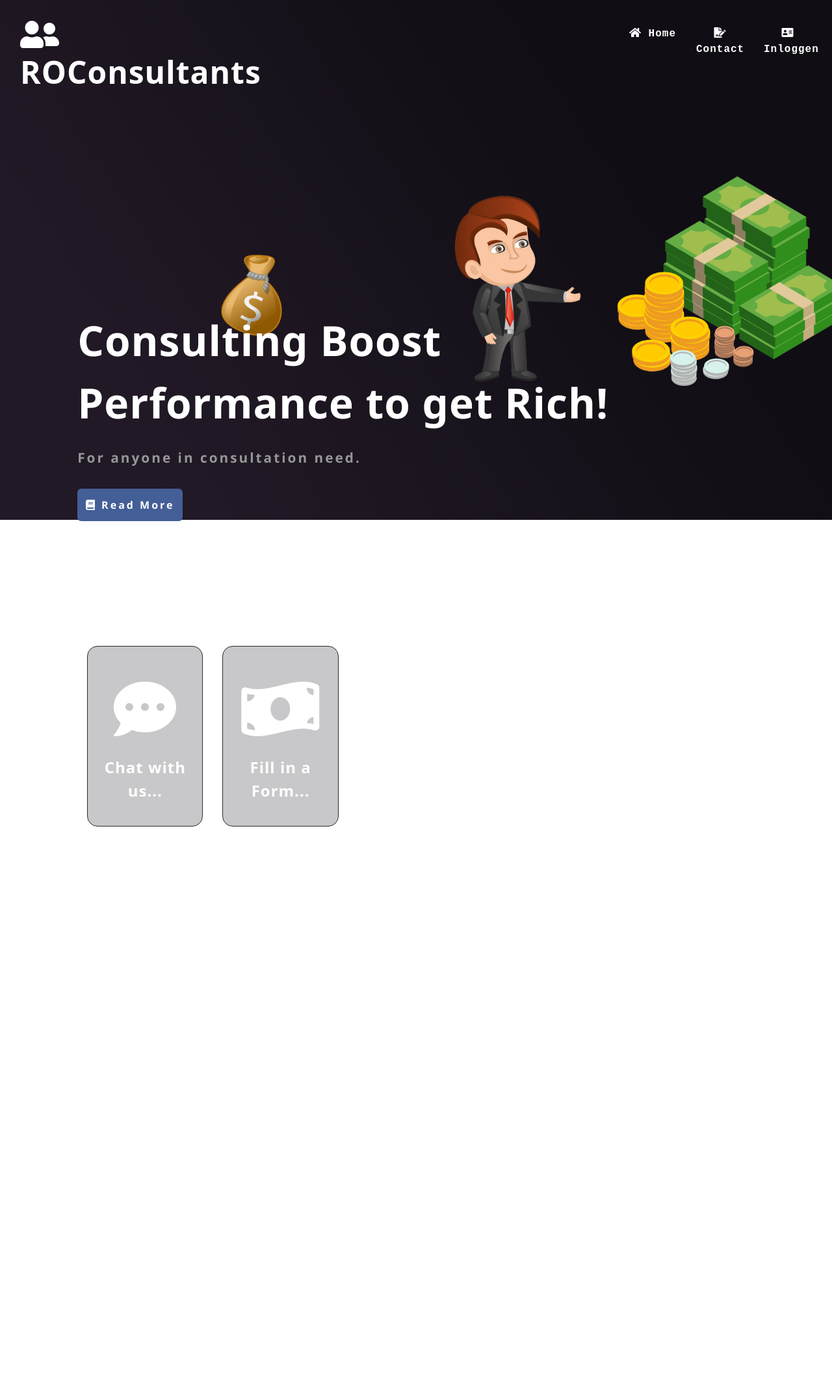
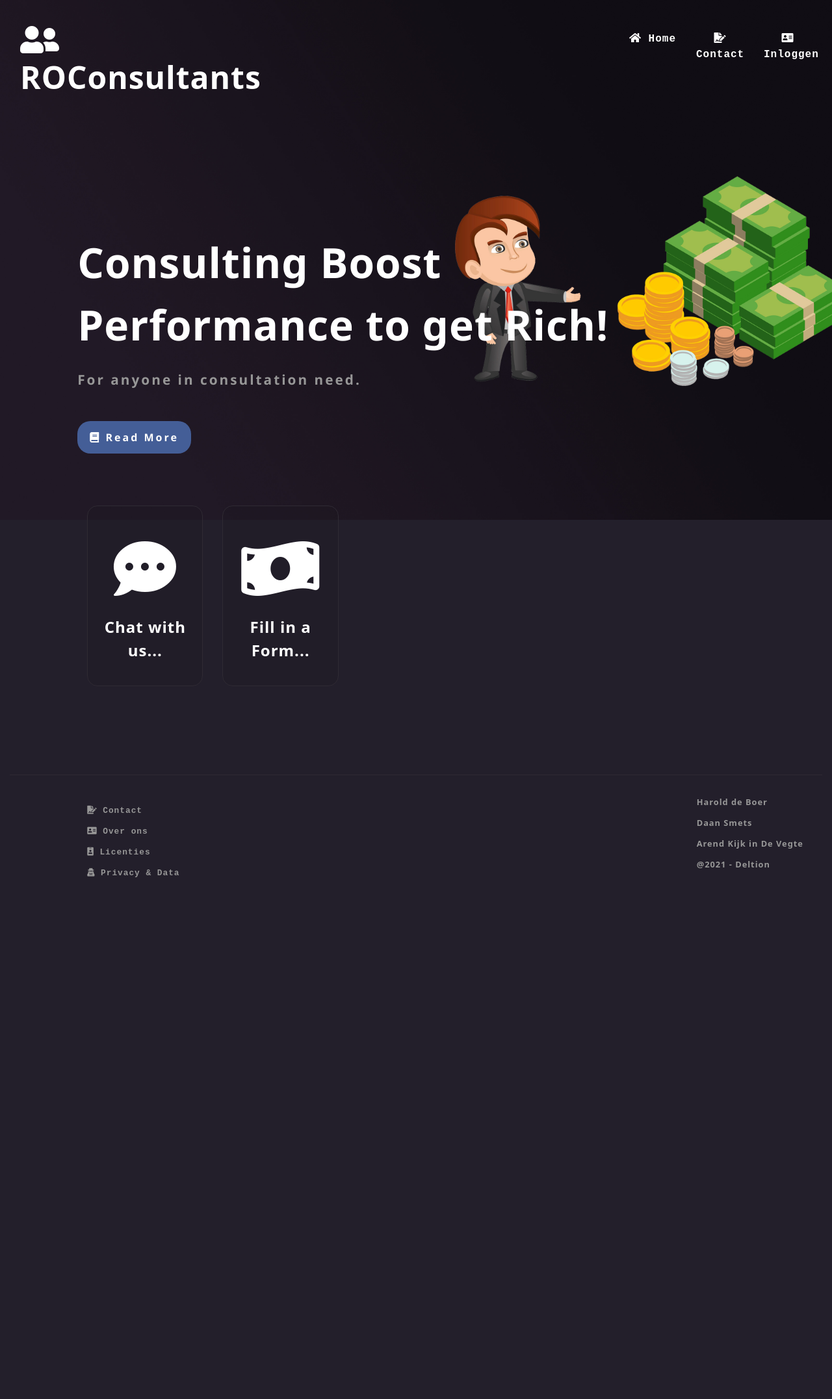
Before and after one commit to Haroldp95/ROConsultants-, a PHP site: page / in a window 1280 px wide. Shown: the whole page at 65% size. Before the commit the page ends 1272 px from the top, so only its background shows below. Run offline with PHP 8.4, Linux system fonts and the light colour scheme; some libraries are stand-ins or nearby versions.

Commit message:
Footer & Fixes

```diff
--- a/CSS/style.css
+++ b/CSS/style.css
@@ -2,12 +2,16 @@
 html {
   height: 100%;
   scroll-behavior: smooth;
+  width: 100%;
+  padding: 0%;
+  overflow-y: hidden;
+  background-color: #231f2b;
 }
 
 body {
   height: 100%;
   margin: 0px;
-  padding: 0px;
+  padding-top: 1em;
   width: 100%;
   background-position: center;
   background-repeat: no-repeat;
@@ -26,7 +30,7 @@ body {
 
 /* Track */
 ::-webkit-scrollbar-track {
-  background: #5f527a;
+  background: #231f2b;
 }
 
 /* Handle */
@@ -43,7 +47,6 @@ body {
 
 .navContainer {
   width: 100%;
-  margin-top: 0.5em;
   padding-bottom: 50em;
 }
 .navContainer .navTexts {
@@ -107,7 +110,7 @@ body {
 .main {
   width: 100%;
   margin: auto;
-  margin-top: 20em;
+  margin-top: 12em;
   color: white;
   font-size: 1em;
   letter-spacing: 1px;
@@ -135,14 +138,14 @@ body {
 }
 .main .mainBtn {
   transition: 250ms;
-  margin-top: 2em;
-  padding: 0.8em;
+  margin-top: 3em;
+  padding: 0.8em 1.2em 0.8em 1.2em;
   color: white;
   font-size: 1em;
   letter-spacing: 3px;
   font-weight: bold;
   text-align: center;
-  border-radius: 6px;
+  border-radius: 20px;
   border: 0px solid #2f2a33;
   font-family: "Segoe UI", Tahoma, Geneva, Verdana, sans-serif;
   background-color: #445e97;
@@ -159,7 +162,7 @@ body {
 }
 
 .divBoxContainer {
-  margin-top: 10em;
+  margin-top: 3em;
 }
 .divBoxContainer .divBox {
   transition: 250ms;
@@ -193,4 +196,43 @@ body {
   text-align: center;
 }
 
+.bar {
+  background: #2f2a33;
+  height: 1px;
+  width: 100%;
+  margin: 0%;
+  margin-top: 8.5em;
+}
+
+.footerDiv {
+  margin-top: 2em;
+}
+.footerDiv .footerBtn {
+  transition: 250ms;
+  font-family: "Courier New", Courier, monospace;
+  color: #979797;
+  font-size: 0.8em;
+  letter-spacing: 1px;
+  font-weight: bold;
+  text-align: left;
+  margin-top: 1em;
+}
+.footerDiv .footerBtn:hover {
+  transition: 250ms;
+  cursor: pointer;
+  color: #ffc273;
+  font-size: 0.8em;
+  letter-spacing: 3px;
+  font-weight: bold;
+  text-align: left;
+}
+.footerDiv .footerBtnStatic {
+  color: #979797;
+  font-size: 0.8em;
+  letter-spacing: 1px;
+  font-weight: bold;
+  text-align: left;
+  user-select: none;
+}
+
 /*# sourceMappingURL=style.css.map */
--- a/Javascript/index.js
+++ b/Javascript/index.js
@@ -23,3 +23,20 @@ function toLogin() {
     //Change Class.
     document.getElementById("login").className = "login";
 }
+
+function navigate($link) {
+    switch($link) {
+        case "Contact":
+            location.replace("./Webpages/contact.php");
+            break;
+        case "About":
+            location.replace("./Webpages/aboutus.php");
+            break;
+        case "License":
+            location.replace("./Webpages/license.php");
+            break;
+        case "Privacy":
+            location.replace("./Webpages/privacy.php");
+            break;
+    }
+}
--- a/index.html
+++ b/index.html
@@ -109,6 +109,74 @@
       </div>
     </div>
 
+
+    <!-- ? Footer -->
+    <div class="bar">
+
+    </div>
+
+    <div class="container-fluid footerDiv">
+      <div class="row">
+        <div class="col-md-1">
+
+        </div>
+        <div class="col-md-6">
+          <p class="footerBtn" onclick="navigate('Contact')"><i class="fas fa-file-signature"></i> Contact</p>
+        </div>
+        <div class="col-md-3">
+
+        </div>
+        <div class="col-md-2">
+          <p class="footerBtnStatic"> Harold de Boer</p>
+        </div>
+      </div>
+
+      <div class="row">
+        <div class="col-md-1">
+
+        </div>
+        <div class="col-md-6">
+          <p class="footerBtn" onclick="navigate('About')"><i class="fas fa-address-card"></i> Over ons</p>
+        </div>
+        <div class="col-md-3">
+
+        </div>
+        <div class="col-md-2">
+          <p class="footerBtnStatic"> Daan Smets</p>
+        </div>
+      </div>
+
+      <div class="row">
+        <div class="col-md-1">
+
+        </div>
+        <div class="col-md-6">
+          <p class="footerBtn" onclick="navigate('License')"><i class="fas fa-id-badge"></i> Licenties</p>
+        </div>
+        <div class="col-md-3">
+
+        </div>
+        <div class="col-md-2">
+          <p class="footerBtnStatic"> Arend Kijk in De Vegte</p>
+        </div>
+      </div>
+
+      <div class="row">
+        <div class="col-md-1">
+
+        </div>
+        <div class="col-md-6">
+          <p class="footerBtn" onclick="navigate('Privacy')"><i class="fas fa-user-secret"></i> Privacy & Data</p>
+        </div>
+        <div class="col-md-3">
+
+        </div>
+        <div class="col-md-2">
+          <p class="footerBtnStatic"> @2021 - Deltion</p>
+        </div>
+      </div>
+    </div>
+
 <!--Script JS-->
 <script src="Javascript\index.js"></script>
 </body>
--- a/scss/style.scss
+++ b/scss/style.scss
@@ -6,12 +6,17 @@
 html {
   height: 100%;
   scroll-behavior: smooth;
+  width: 100%;
+  padding: 0%;
+
+  overflow-y: hidden;
+  background-color: $background;
 }
 
 body {
   height: 100%;
   margin: 0px;
-  padding: 0px;
+  padding-top: 1em;
   width: 100%;
 
   background-position: center;
@@ -50,7 +55,6 @@ body {
 // ? Navigation Bar
 .navContainer {
   width: 100%;
-  margin-top: 0.5em;
   padding-bottom: 50em;
 
   .navTexts {
@@ -102,7 +106,7 @@ body {
 .main {
   width: 100%;
   margin: auto;
-  margin-top: 20em;
+  margin-top: 12em;
   @include defaultText(1em, left, $text, 1px);
 
   .mainText {
@@ -120,10 +124,10 @@ body {
 
   .mainBtn {
     transition: 250ms;
-    margin-top: 2em;
-    padding: 0.8em;
+    margin-top: 3em;
+    padding: 0.8em 1.2em 0.8em 1.2em;
     @include defaultText(1em, center, $text, 3px);
-    @include border(6px, 0px, $border);
+    @include border(20px, 0px, $border);
     font-family: "Segoe UI", Tahoma, Geneva, Verdana, sans-serif;
     background-color: $unselected;
 
@@ -138,7 +142,7 @@ body {
 
 //? Div Boxes
 .divBoxContainer {
-  margin-top: 10em;
+  margin-top: 3em;
 
   .divBox {
     transition: 250ms;
@@ -165,3 +169,35 @@ body {
     }
   }
 }
+
+.bar {
+  background: $border;
+  height: 1px;
+  width: 100%;
+  margin: 0%;
+  margin-top: 8.5em;
+}
+
+//? Footer
+
+.footerDiv {
+  margin-top: 2em;
+
+  .footerBtn {
+    transition: 250ms;
+    font-family: "Courier New", Courier, monospace;
+    @include defaultText(0.8em, left, $subText, 1px);
+    margin-top: 1em;
+
+    &:hover {
+      transition: 250ms;
+      cursor: pointer;
+      @include defaultText(0.8em, left, $selected, 3px);
+    }
+
+    &Static {
+      @include defaultText(0.8em, left, $subText, 1px);
+      user-select: none;
+    }
+  }
+}
--- a/scss/stylings/_defaults.scss
+++ b/scss/stylings/_defaults.scss
@@ -2,7 +2,7 @@
 
 $text: rgb(255, 255, 255);
 $subText: rgb(151, 151, 151);
-$background: #5f527a;
+$background: #231f2b;
 $background2: #2d1d3a;
 $backgroundOp: #1a161d3d;
 $selected: rgb(255, 194, 115);
```
Also changed, not shown: Images/background.jpg, 1 other file.
